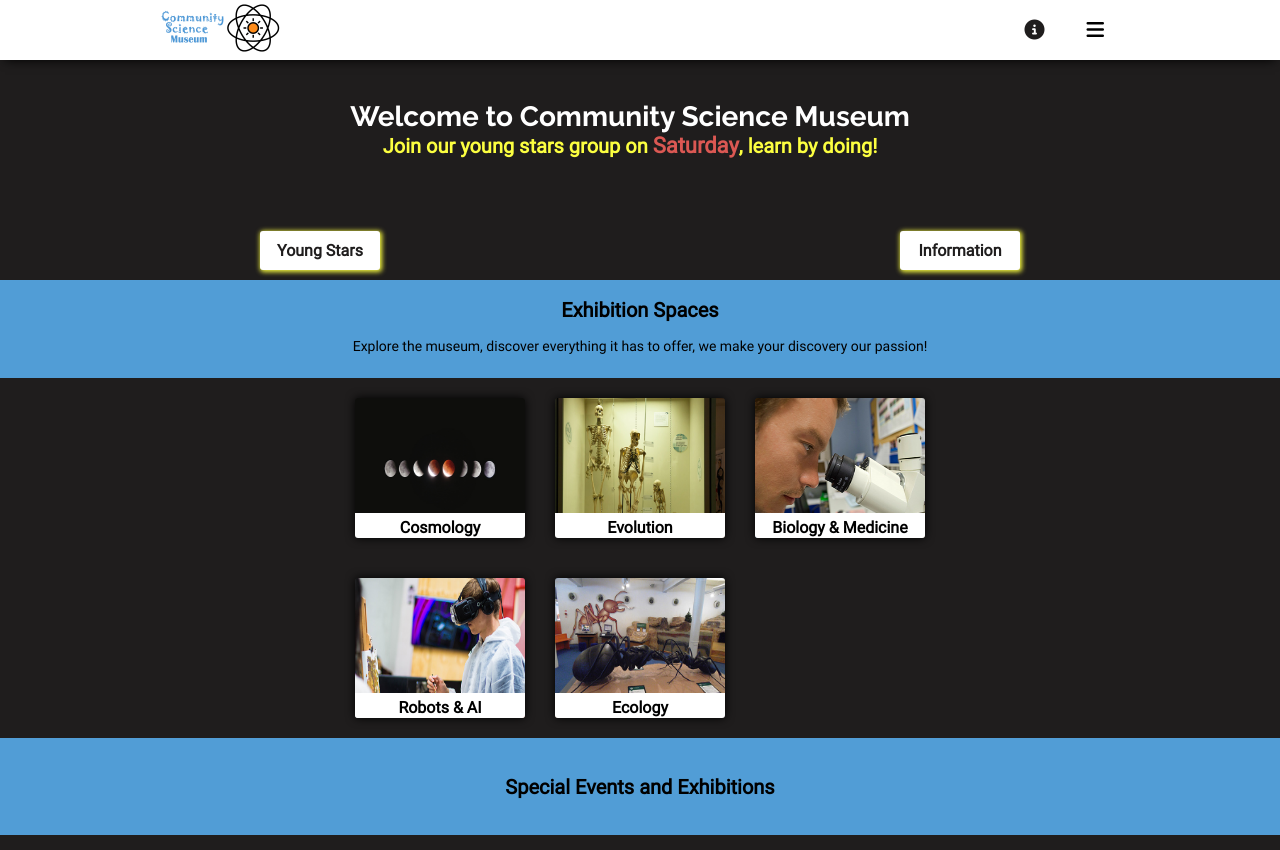
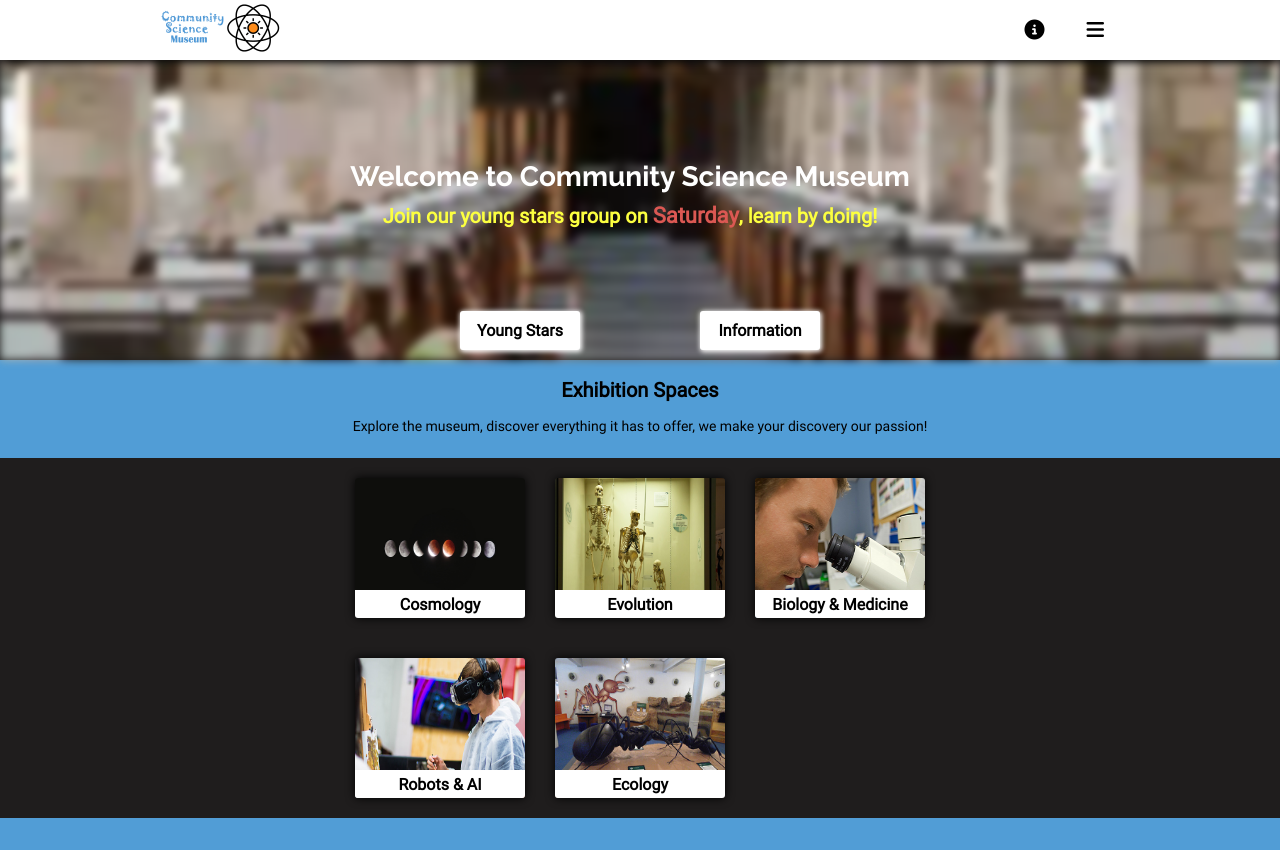
Before and after one commit to Hunglikeabee/Semester-Project-Design-HTML-CSS, a plain HTML site: page index.html in a window 1280 px wide. Shown: the top 850 px of the page. Drawn offline with Linux system fonts and the light colour scheme.

Commit message:
Update toppic

```diff
--- a/css/styles.css
+++ b/css/styles.css
@@ -35,7 +35,7 @@ p {
 a {
   font-family: var(--font2);
   font-weight: bold;
-  color: var(--black);
+  color: black;
 }
 
 body {
@@ -47,18 +47,6 @@ body {
 strong {
   font-size: 22px;
   color: var(--red);
-}
-
-.backgroundpic {
-  position: fixed;
-  background: var(--black);
-  background-repeat: no-repeat;
-  background-size: cover;
-  background-position: center center;
-
-  width: 100%;
-  height: 150vh;
-  z-index: -1;
 }
 
 /* Header */
@@ -141,30 +129,53 @@ main {
   padding-top: 60px;
 }
 
+.headerh1 h1 {
+    margin: 0px 40px 10px 20px;
+    text-align: center;
+    color: var(--white);
+  }
+
+  .headerh1 h2 {
+    margin: 10px 40px 20px 20px;
+    text-align: center;
+    color: var(--yellow);
+  }
+
 .index-top {
-  max-width: 800px;
+  background: var(--black);
+  height: 300px;
+  position: relative;
   margin: 0 auto;
-  background: var(--black);
-  height: 200px;
-  text-align: center;
-  position: relative;
-  padding-top: 20px;
 }
 
-.index-top h1 {
-  position: relative;
-  top: 20px;
-  margin: 0px 40px 0px 20px;
-  text-align: center;
-  color: var(--white);
+.index-topimg {
+    background-image: url("/images/small-background.webp");
+    background-image: cover;
+    background-repeat: no-repeat;
+    background-position: center center;
+    filter: blur(4px);
+    position: absolute;
+    left: 0px;
+    top: 0px;
+    right: 0px;
+    bottom: 0px;
 }
 
-.index-top h2 {
-  position: relative;
-  top: 20px;
-  margin: 0px 40px 0px 20px;
-  text-align: center;
-  color: var(--yellow);
+.headerh1 {
+    position: absolute;
+    margin-left: auto;
+    margin-right: auto;
+    left: 0;
+    right: 0;
+    top: 100px;
+}
+
+.button-container {
+    position: relative;
+    top: 300px;
+    left: 50%;
+    transform: translate(-50%);
+    max-width: 400px;
 }
 
 .cta-young {
@@ -175,8 +186,9 @@ main {
   text-decoration: none;
   padding: 10px;
   background: var(--white);
-  box-shadow: 1px 1px 5px 1px var(--yellow);
+  box-shadow: 1px 1px 5px 1px var(--white);
   border-radius: 3px;
+  text-align: center;
 }
 
 .cta-info {
@@ -187,8 +199,9 @@ main {
   text-decoration: none;
   padding: 10px;
   background: var(--white);
-  box-shadow: 1px 1px 5px 1px var(--yellow);
+  box-shadow: 1px 1px 5px 1px var(--white);
   border-radius: 3px;
+  text-align: center;
 }
 
 .cta-young:hover,
@@ -235,7 +248,7 @@ main {
   color: black;
   text-align: center;
   position: relative;
-  bottom: 45px;
+  bottom: 48px;
   text-decoration: none;
   padding: 5px;
   background: var(--white);
@@ -365,11 +378,11 @@ table {
     grid-template-columns: 1fr 1fr;
   }
 
-  .index-top h1 {
+  .headerh1 h1 {
     font-size: 18px;
   }
 
-  .index-top h2 {
+  .headerh1 h2 {
     font-size: 14px;
   }
 
--- a/index.html
+++ b/index.html
@@ -9,7 +9,6 @@
         <script src="https://kit.fontawesome.com/409a57b09b.js" crossorigin="anonymous"></script>
     </head>
     <body>
-        <div class="backgroundpic"></div>
         <header>
             <nav class="header-menu">
                 <div class="logo-container">
@@ -19,7 +18,7 @@
                 </div>
                 <a href="information.html"><i class="fas fa-info-circle" aria-label="Link to Information page"></i></a>
                 <div>
-                    <label for="hamburgermenu"><i class="fas fa-bars"></i></label>
+                    <label for="hamburgermenu" tabindex="0"><i class="fas fa-bars"></i></label>
                     <input type="checkbox" id="hamburgermenu" name="hamburgermenu">
                     <div class="dropdown">
                         <a href="cosmology.html">Cosmology</a>
@@ -31,13 +30,18 @@
         </header>
         <main>
             <section class="index-top">
+                <div class="index-topimg"></div>
+                <div class="headerh1">
                     <h1>Welcome to Community Science Museum</h1>
                     <h2>Join our young stars group on <strong>Saturday</strong>, learn by doing!</h2>
+                </div>
+                <div class="button-container">
                     <div>
                         <a href="youngstars.html" class="cta-young">Young Stars</a>
                     </div>
                     <div>
                         <a href="information.html" class="cta-info">Information</a>
+                    </div>
                 </div>
             </section>
             <section class="main-text">
```
Also changed, not shown: about.html (+2 -3 lines), cosmology.html (+2 -3 lines), information.html (+2 -3 lines), youngstars.html (+2 -5 lines). Lines whose indentation alone changed are shown as unchanged.
